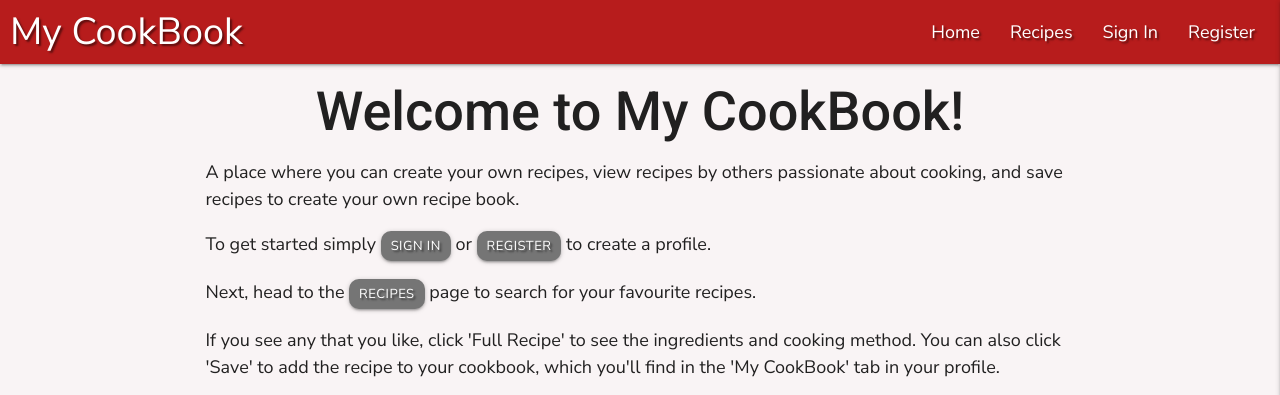
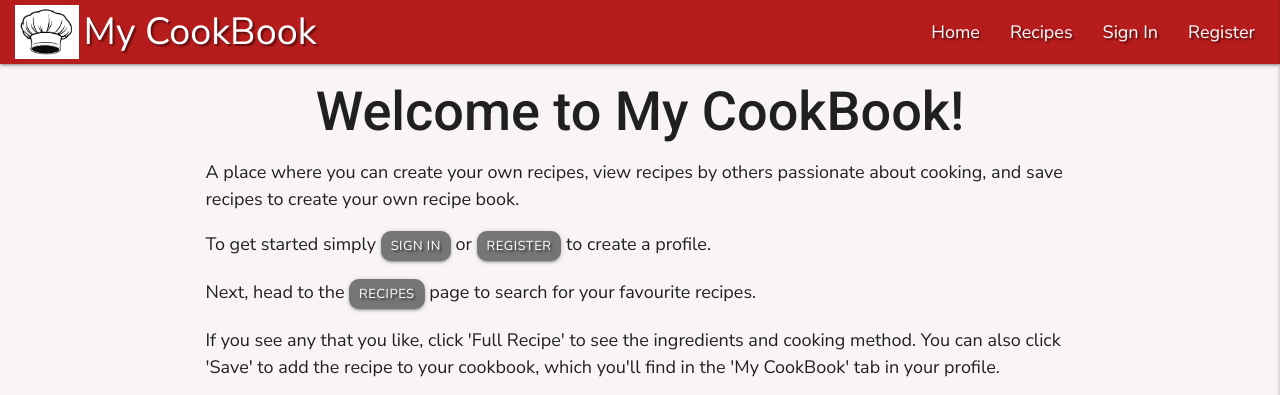
Before and after one commit to DanHodgson12/my-cook-book, a Flask app: page / in a window 1280 px wide. Shown: the top 395 px of the page. Run offline with Flask 3, Linux system fonts and the light colour scheme; some libraries are stand-ins or nearby versions.

Commit message:
feat: added navbar logo icon

```diff
--- a/static/css/style.css
+++ b/static/css/style.css
@@ -58,6 +58,11 @@ p {
 
 nav .sidenav-trigger {
     margin: 0 5px;
+}
+
+#chef-hat img {
+    height: -webkit-fill-available;
+    margin: 5px;
 }
 
 /* Flashes */
--- a/templates/base.html
+++ b/templates/base.html
@@ -20,6 +20,9 @@
         <!-- main navbar -->
         <nav>
             <div class="nav-wrapper text-shadow red darken-4">
+                <a href="{{ url_for('home') }}" id="chef-hat">
+                    <img src="static/images/chefshatfinal.png" alt="Image of a chef's hat.">
+                </a>
                 <a href="{{ url_for('home') }}" class="brand-logo">My CookBook</a>
                 <a href="#" data-target="mobile-demo" class="sidenav-trigger right">
                     <i class="fa-solid fa-bars"></i>
```
Also changed, not shown: static/images/chefshatfinal.png (added).
